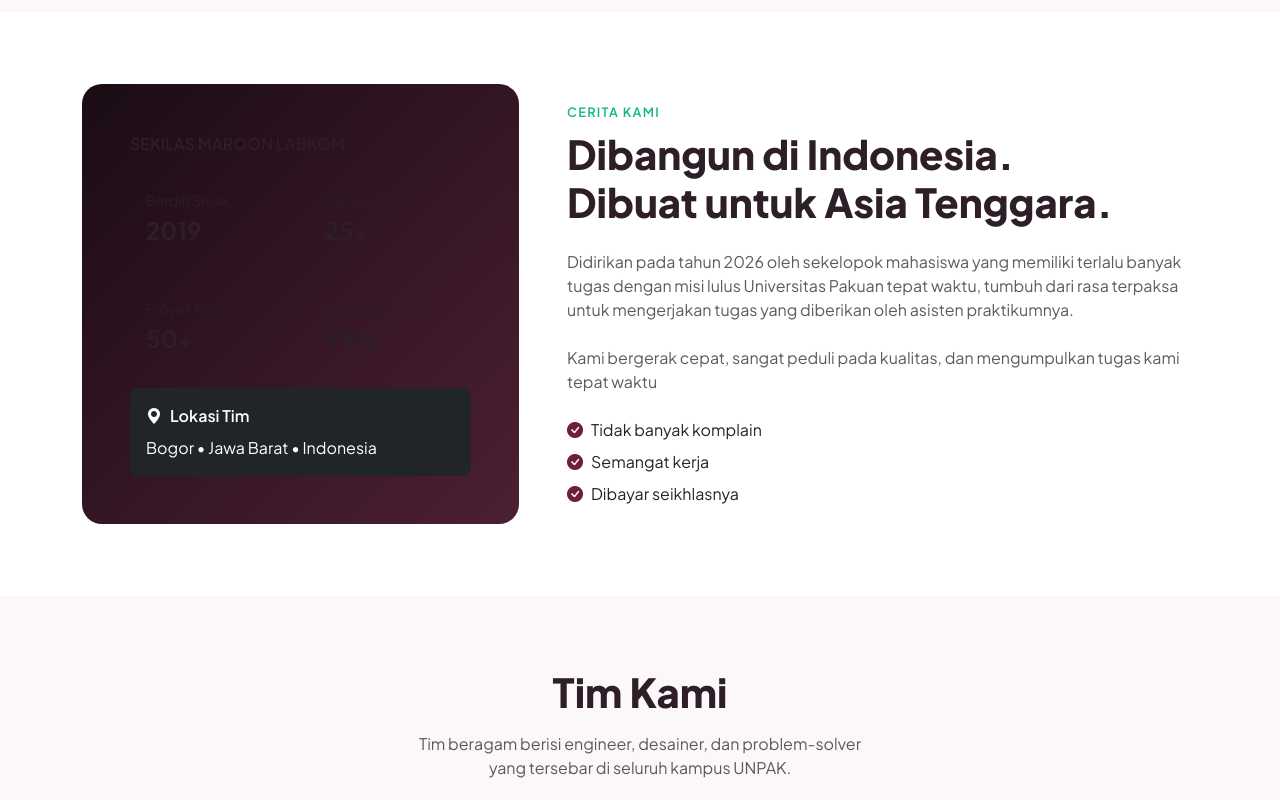
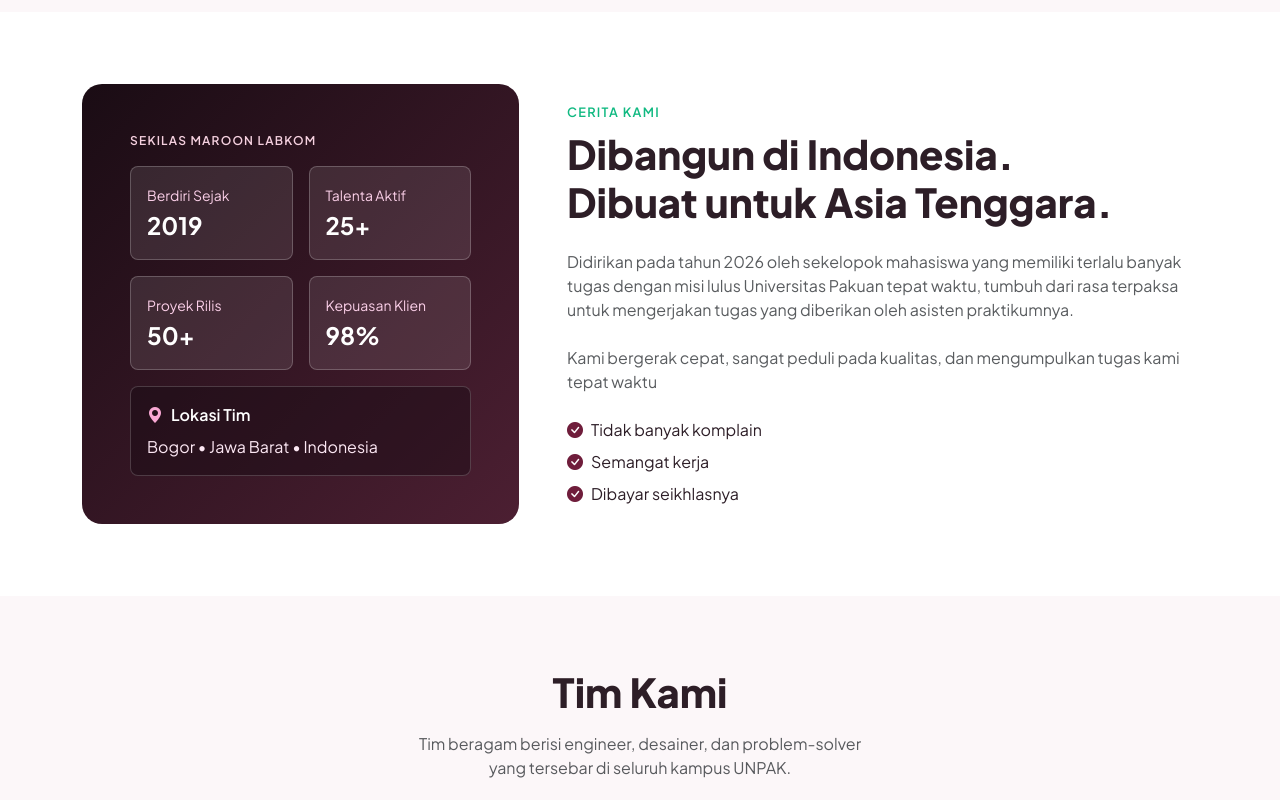
Before and after one commit to naufaaal15/Pertemuan-5-SE, a plain HTML site: page index.html in a window 1280 px wide. Shown: the part 1300-2100 px from the top of the page. Drawn offline with nearby package versions, Linux system fonts and the light colour scheme.

```diff
--- a/index.html
+++ b/index.html
@@ -167,42 +167,42 @@
         <div class="col-lg-5">
           <div class="about-img-wrap">
             <div class="w-100 p-4 p-md-5">
-              <p class="text-uppercase fw-semibold mb-3">
+              <p class="text-uppercase fw-semibold mb-3" style="color:#f5d0df; font-size:0.75rem; letter-spacing:0.1em;">
                 Sekilas Maroon Labkom
               </p>
 
               <div class="row g-3 mb-3">
                 <div class="col-6">
-                  <div class="h-100 rounded-3 p-3">
-                    <small>Berdiri Sejak</small>
-                    <p class="fw-bold mb-0 fs-4">2019</p>
+                  <div class="h-100 rounded-3 p-3" style="background:rgba(255,255,255,0.1); border:1px solid rgba(255,255,255,0.22);">
+                    <small style="color:#fbcfe8;">Berdiri Sejak</small>
+                    <p class="text-white fw-bold mb-0 fs-4">2019</p>
                   </div>
                 </div>
                 <div class="col-6">
-                  <div class="h-100 rounded-3 p-3">
-                    <small>Talenta Aktif</small>
-                    <p class="fw-bold mb-0 fs-4">25+</p>
+                  <div class="h-100 rounded-3 p-3" style="background:rgba(255,255,255,0.1); border:1px solid rgba(255,255,255,0.22);">
+                    <small style="color:#fbcfe8;">Talenta Aktif</small>
+                    <p class="text-white fw-bold mb-0 fs-4">25+</p>
                   </div>
                 </div>
                 <div class="col-6">
-                  <div class="h-100 rounded-3 p-3">
-                    <small>Proyek Rilis</small>
-                    <p class="fw-bold mb-0 fs-4">50+</p>
+                  <div class="h-100 rounded-3 p-3" style="background:rgba(255,255,255,0.1); border:1px solid rgba(255,255,255,0.22);">
+                    <small style="color:#fbcfe8;">Proyek Rilis</small>
+                    <p class="text-white fw-bold mb-0 fs-4">50+</p>
                   </div>
                 </div>
                 <div class="col-6">
-                  <div class="h-100 rounded-3 p-3">
-                    <small>Kepuasan Klien</small>
-                    <p class="fw-bold mb-0 fs-4">98%</p>
+                  <div class="h-100 rounded-3 p-3" style="background:rgba(255,255,255,0.1); border:1px solid rgba(255,255,255,0.22);">
+                    <small style="color:#fbcfe8;">Kepuasan Klien</small>
+                    <p class="text-white fw-bold mb-0 fs-4">98%</p>
                   </div>
                 </div>
               </div>
 
-              <div class="rounded-3 p-3 bg-dark">
+              <div class="rounded-3 p-3" style="background:rgba(26,12,20,0.45); border:1px solid rgba(255,255,255,0.18);">
                 <p class="mb-2 text-white fw-semibold">
-                  <i class="bi bi-geo-alt-fill me-2" ></i>Lokasi Tim
+                  <i class="bi bi-geo-alt-fill me-2" style="color:#f9a8d4;"></i>Lokasi Tim
                 </p>
-                <p class="mb-0 text-white">Bogor • Jawa Barat • Indonesia</p>
+                <p class="mb-0" style="color:#fce7f3;">Bogor • Jawa Barat • Indonesia</p>
               </div>
             </div>
           </div>
@@ -279,9 +279,7 @@
             </div>
           </div>
         </div>
-      </div>
 
-      <div class="row g-4 justify-content-center">
         <div class="col-md-6 col-lg-3">
           <div class="team-card bg-white h-100">
             <div class="photo-wrap">
@@ -306,6 +304,23 @@
           </div>
         </div>
       </div>
+    </div>
+  </section>
+
+  <!-- ═══════════════════════════════════════════════════
+       CONTACT
+  ════════════════════════════════════════════════════ -->
+  <section id="contact" class="py-5" style="background: linear-gradient(135deg, #1a0c14, #4c1f32);">
+    <div class="container py-4 text-center">
+      <h2 class="fw-800 fs-1 text-white mb-3" style="font-weight: 800;">
+        Siap membangun sesuatu?
+      </h2>
+      <p class="text-secondary mb-4 mx-auto" style="max-width: 480px;">
+        Kirim pesan kepada kami dan kami akan membalas dalam satu hari kerja.
+      </p>
+      <a href="mailto:hello@maroonlabkom.id" class="btn btn-brand btn-lg px-5">
+        <i class="bi bi-envelope me-2"></i>hello@maroonlabkom.id
+      </a>
     </div>
   </section>
 
```
